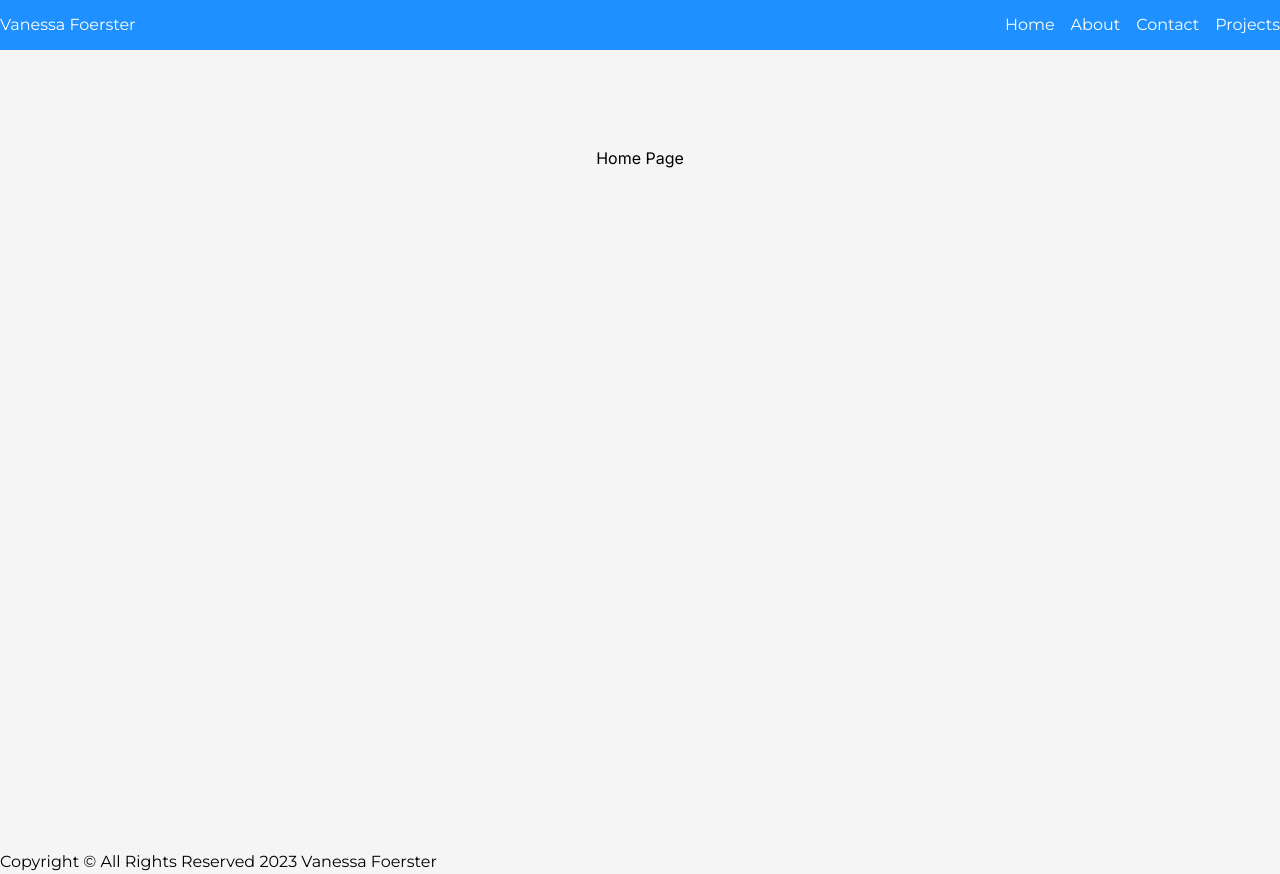
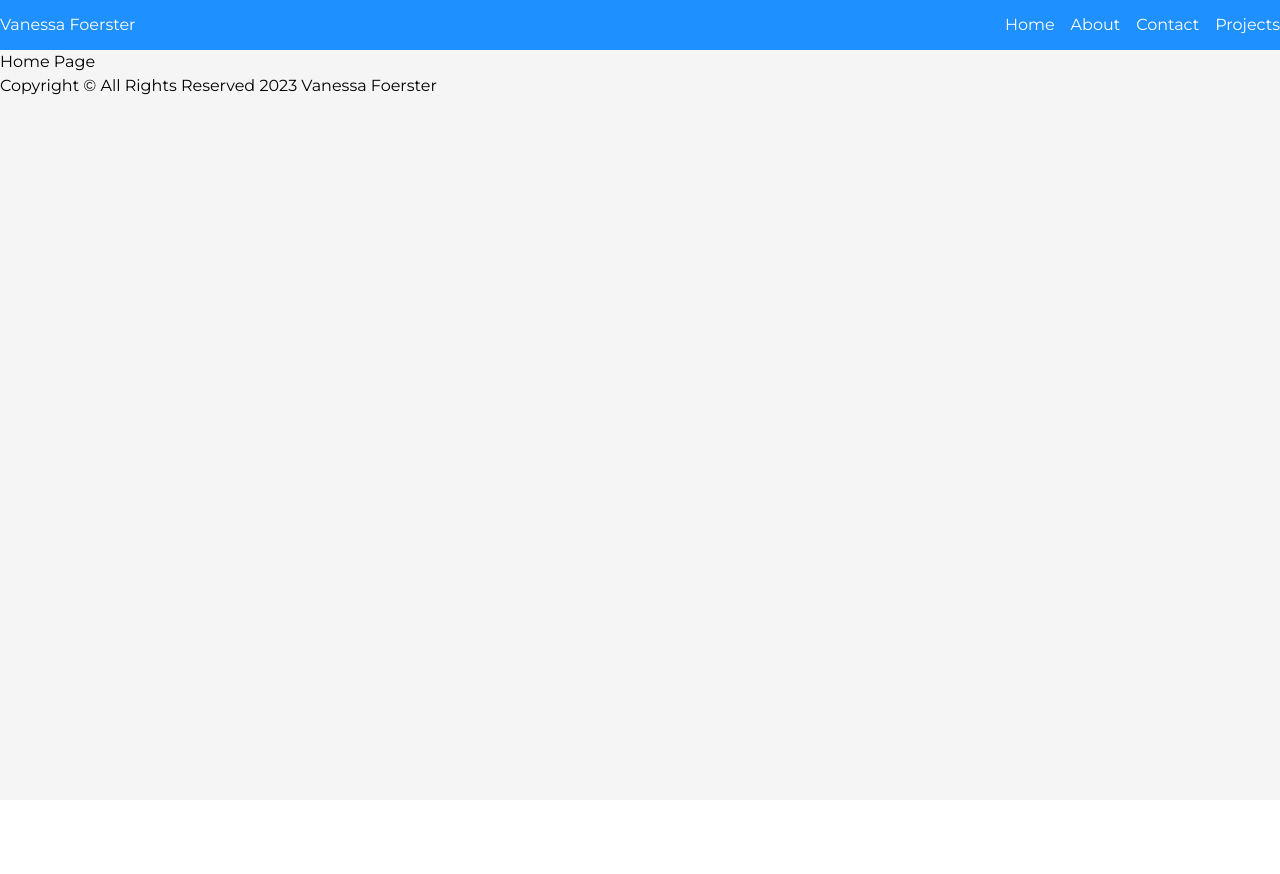
Before and after one commit to illnessink/portfolio, a Next.js app: page / in a window 1280 px wide. After the commit the page ends 800 px from the top, so only its background shows below. Built offline with nearby package versions, Linux system fonts and the light colour scheme.

Commit message:
wip: removes old styling code

```diff
--- a/pages/index.js
+++ b/pages/index.js
@@ -1,10 +1,7 @@
 import Head from 'next/head'
-import Image from 'next/image'
-import { Inter } from 'next/font/google'
 import styles from '@/styles/Home.module.css'
 import Header from '@/components/Header'
 
-const inter = Inter({ subsets: ['latin'] })
 
 export default function Home() {
   return (
@@ -12,10 +9,8 @@ export default function Home() {
       <Head>
         <title>Home | Vanessa Foerster's Porfolio</title>
         <meta name="description" content="Personal Portfolio Page for Vanessa Foerster" />
-        <meta name="viewport" content="width=device-width, initial-scale=1" />
-        <link rel="icon" href="/favicon.ico" />
       </Head>
-      <main className={`${styles.main} ${inter.className}`}>
+      <main>
         <h1>Home Page</h1>
       </main>
     </>
```
